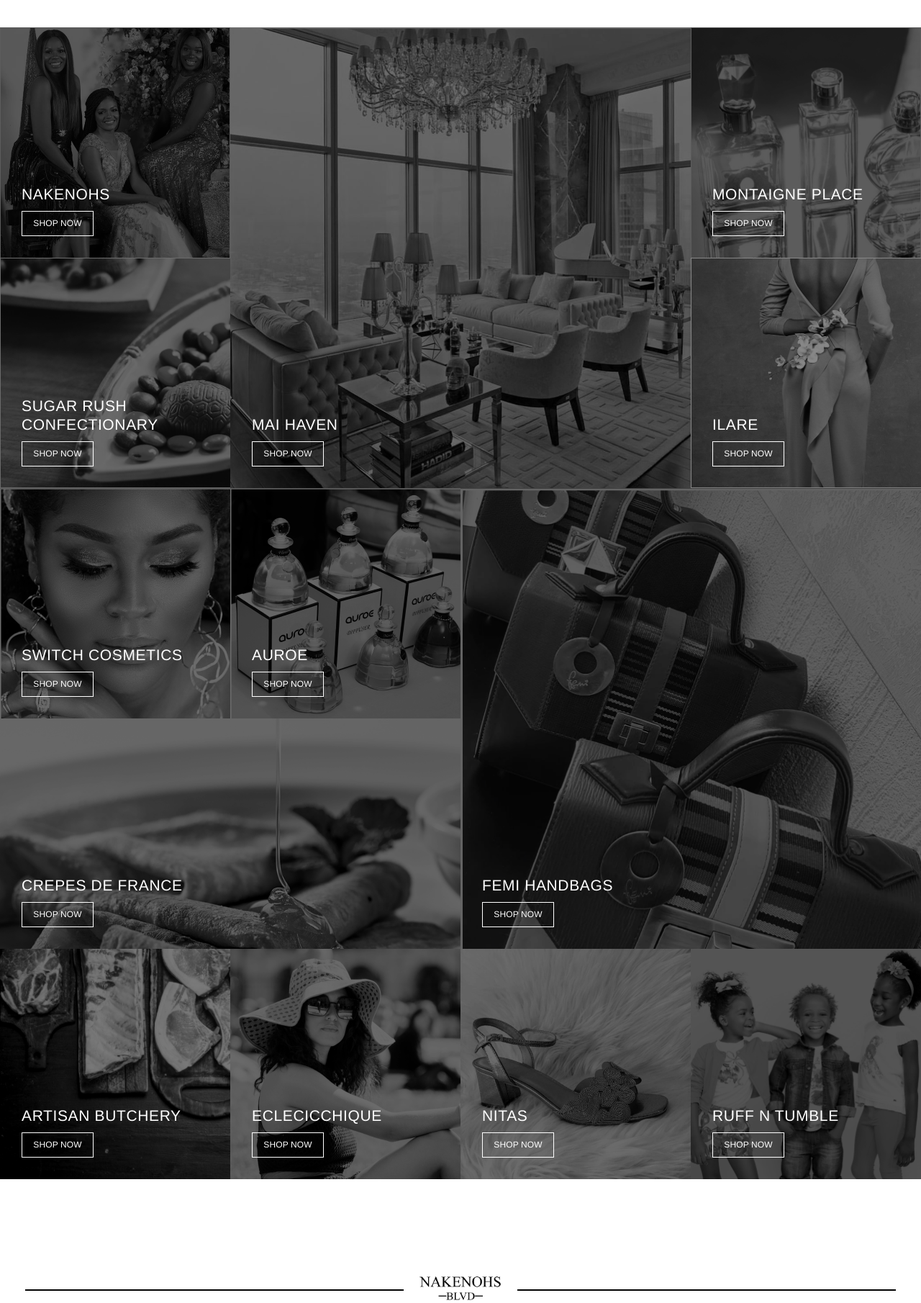
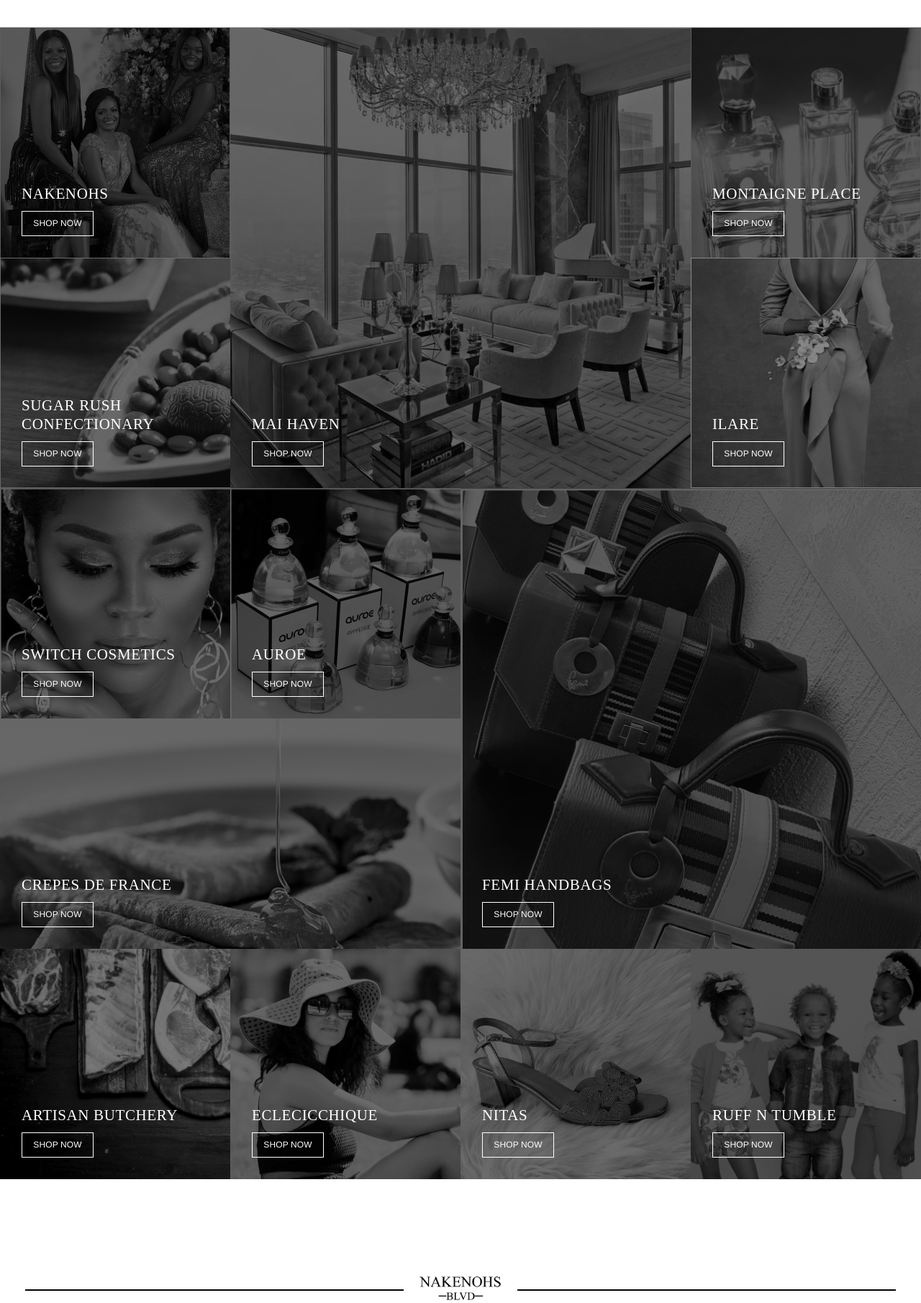
Before and after one commit to enero-o/nake, a Node server app: page /shops in a window 1280 px wide. Shown: the part 562-2372 px from the top of the page at 72% size. Run offline with Node 20, Linux system fonts and the light colour scheme; some libraries are stand-ins or nearby versions.

Commit message:
shop name times new roman

```diff
--- a/public/custom.css
+++ b/public/custom.css
@@ -10,8 +10,12 @@
   padding: 0
 }
 
-body, .block-title, .btn, h6, h5, .jumbotron p, .header .menu>li>a {
+body, .btn, h6, h5, .jumbotron p, .header .menu>li>a {
   font-family: 'helvetica';
+}
+
+.block-title {
+  font-family: 'times new roman';
 }
 
 /* body {
```
